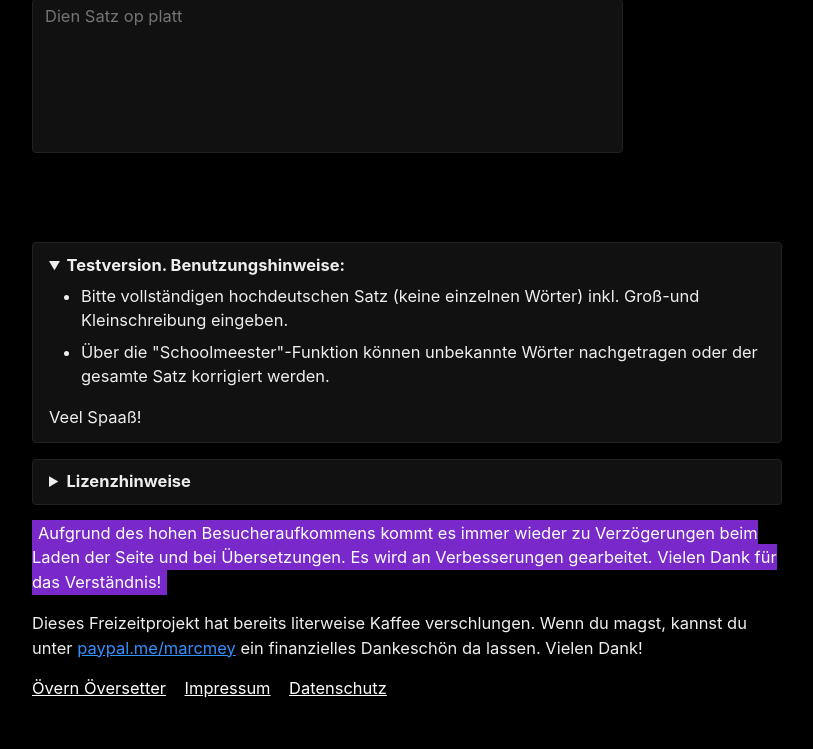
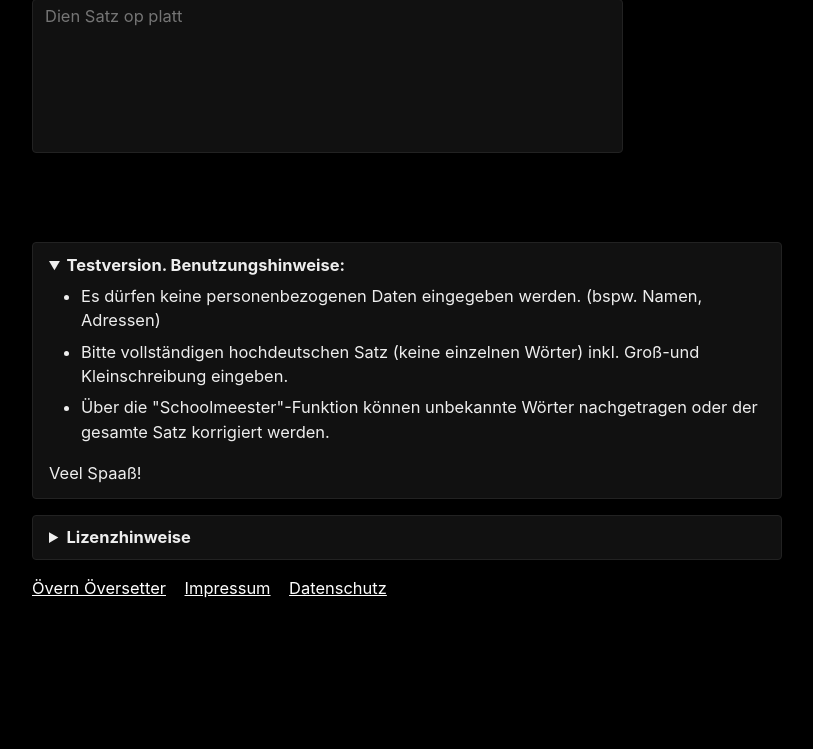
Before and after one commit to mmcux/nds-translation-frontend, a Flask app: page / in a window 1280 px wide, after a click on "Testversion. Benutzungshinweise:". Shown: the part 420-1169 px from the top of the page, without its empty margins (233-1046 px from the left). After the commit the page ends 1018 px from the top, so only its background shows below. Run offline with Flask 2, Linux system fonts and the light colour scheme; some libraries are stand-ins or nearby versions.

Commit message:
update on legal texts

```diff
--- a/templates/impressum.html
+++ b/templates/impressum.html
@@ -23,7 +23,7 @@
   </header>
 
   <address>Marcel Meyer<br>
-Rellinger Str. 35, 20257 Hamburg<br>
+Franz-Egon-Straße 14, 33102 Paderborn<br>
 moin@översetter.de
 </address>
 
--- a/templates/index.html
+++ b/templates/index.html
@@ -121,6 +121,7 @@
     <details>
       <summary>Testversion. Benutzungshinweise:</summary>
       <ul>
+        <li>Es dürfen keine personenbezogenen Daten eingegeben werden. (bspw. Namen, Adressen)</li>
         <li>Bitte vollständigen hochdeutschen Satz (keine einzelnen Wörter) inkl. Groß-und Kleinschreibung eingeben.</li>
         <li>Über die "Schoolmeester"-Funktion können unbekannte Wörter nachgetragen oder der gesamte Satz korrigiert werden.</li>
       </ul>
@@ -128,13 +129,8 @@
     </details>
     <details>
       <summary>Lizenzhinweise</summary>
-      <p>Die hochdeutschen Sätze unterlaufen einer Rechtschreibprüfung. Hier wird das Open Source <a href="https://github.com/languagetool-org/languagetool">Language Tool</a> genutzt, das unter der <a href="https://github.com/languagetool-org/languagetool/blob/master/COPYING.txt">LGPL-2.1 License</a> freigegeben ist. Das Tool wird eigens gehosted, sodass hierfür keine Daten an Externe fließen.</p>
-      <p>Die weiteren genutzten Open Source Technologien zur Entwicklung und Betriebs des Översetters sind im <a href="https://github.com/mmcux/de-nds-translation">Github-Repository</a> aufgelistet.</p>
+      <p>Die genutzten Open Source Technologien zur Entwicklung und Betriebs des Översetters sind im <a href="https://github.com/mmcux/de-nds-translation">Github-Repository</a> aufgelistet.</p>
     </details>
-    <p><mark>Aufgrund des hohen Besucheraufkommens kommt es immer wieder zu Verzögerungen beim Laden der Seite und bei Übersetzungen. Es wird an Verbesserungen gearbeitet. Vielen Dank für das Verständnis!</mark></p>
-    <p>
-    Dieses Freizeitprojekt hat bereits literweise Kaffee verschlungen. Wenn du magst, kannst du unter <a href="https://paypal.me/marcmey">paypal.me/marcmey</a> ein finanzielles Dankeschön da lassen. Vielen Dank!
-    </p>
     <p>
     <a href="{{url_for('about')}}" style="color:#FFFFFF;">Övern Översetter</a>&nbsp&nbsp&nbsp
     <a href="{{url_for('impressum')}}" style="color:#FFFFFF;">Impressum</a>&nbsp&nbsp&nbsp
```
Also changed, not shown: templates/privacypolicy.html (+5 -4 lines).
